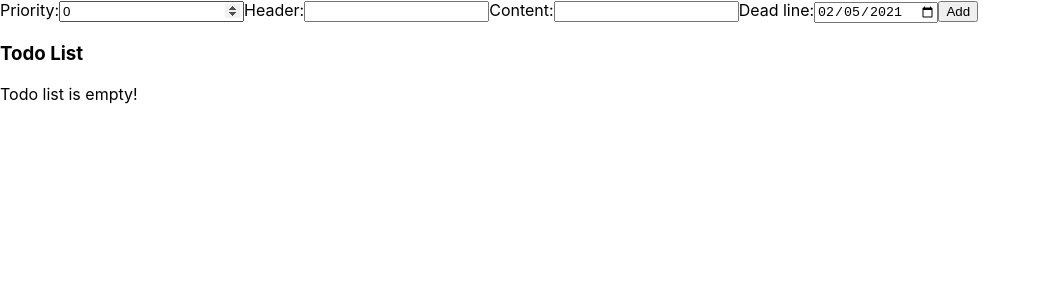
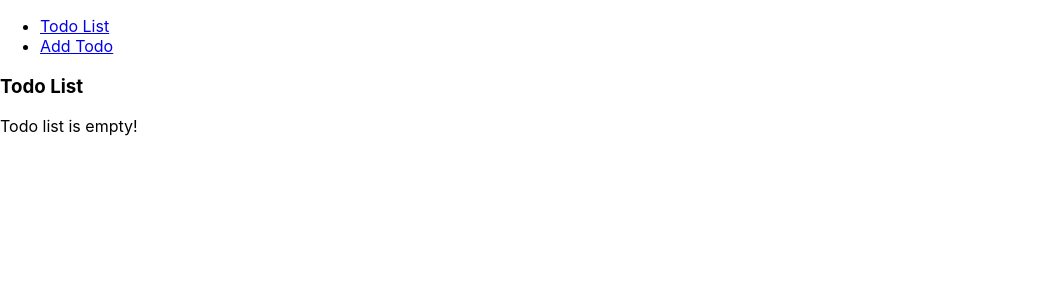
Before and after one commit to mpstv/react-todo-app, a React (Create React App) app: page / in a window 1280 px wide. Shown: the top 300 px of the page, without its empty margins (0-1041 px from the left). Built offline with nearby package versions, Linux system fonts and the light colour scheme.

Commit message:
add routing

```diff
--- a/package.json
+++ b/package.json
@@ -8,6 +8,7 @@
     "react": "^17.0.1",
     "react-dom": "^17.0.1",
     "react-redux": "^7.2.2",
+    "react-router-dom": "^5.2.0",
     "react-scripts": "4.0.2",
     "uuid": "^8.3.2",
     "web-vitals": "^1.0.1"
@@ -21,6 +22,7 @@
     "@types/react": "^17.0.0",
     "@types/react-dom": "^17.0.0",
     "@types/react-redux": "^7.1.16",
+    "@types/react-router-dom": "^5.1.7",
     "@types/uuid": "^8.3.0",
     "prettier": "^2.2.1",
     "typescript": "^4.1.2"
--- a/src/components/AddTodoElement.tsx
+++ b/src/components/AddTodoElement.tsx
@@ -1,9 +1,11 @@
 import React from "react";
 import { ReactElement } from "react";
+import { Redirect } from "react-router-dom";
 import store from "../store/store";
 import { addTodoListElementThunk } from "../store/TodoListSlice";
 
 type AddTodoElementState = {
+  redirect: boolean;
   priority: number;
   header: string;
   content: string;
@@ -16,10 +18,20 @@ export class AddTodoElement extends React.Component<
 > {
   constructor(props: unknown) {
     super(props);
-    this.state = this.defaultState;
+    this.state = {
+      redirect: false,
+      priority: 0,
+      header: "",
+      content: "",
+      deadLine: new Date(),
+    };
   }
 
   render(): ReactElement {
+    if (this.state.redirect) {
+      return <Redirect to="/" />;
+    }
+
     return (
       <form onSubmit={(event) => this.submitForm(event)}>
         <label>
@@ -65,17 +77,8 @@ export class AddTodoElement extends React.Component<
 
   private submitForm(event: React.FormEvent<HTMLFormElement>) {
     store.dispatch(addTodoListElementThunk(this.state));
+    this.setState({ redirect: true });
 
     event.preventDefault();
-    this.setState(this.defaultState);
-  }
-
-  private get defaultState(): Readonly<AddTodoElementState> {
-    return {
-      priority: 0,
-      header: "",
-      content: "",
-      deadLine: new Date(),
-    };
   }
 }
--- a/src/components/App.tsx
+++ b/src/components/App.tsx
@@ -1,12 +1,31 @@
 import React, { ReactElement } from "react";
 import { AddTodoElement } from "./AddTodoElement";
 import { TodoList } from "./TodoList";
+import { BrowserRouter, Switch, Route, Link } from "react-router-dom";
 
 export default function App(): ReactElement<unknown> {
   return (
-    <div>
-      <AddTodoElement />
-      <TodoList />
-    </div>
+    <BrowserRouter>
+      <div>
+        <nav>
+          <ul>
+            <li>
+              <Link to="/">Todo List</Link>
+            </li>
+            <li>
+              <Link to="/add-todo">Add Todo</Link>
+            </li>
+          </ul>
+        </nav>
+        <Switch>
+          <Route path="/add-todo">
+            <AddTodoElement />
+          </Route>
+          <Route path="/">
+            <TodoList />
+          </Route>
+        </Switch>
+      </div>
+    </BrowserRouter>
   );
 }
```
Also changed, not shown: 1 other file (tests, documents, lock files or other folders).
